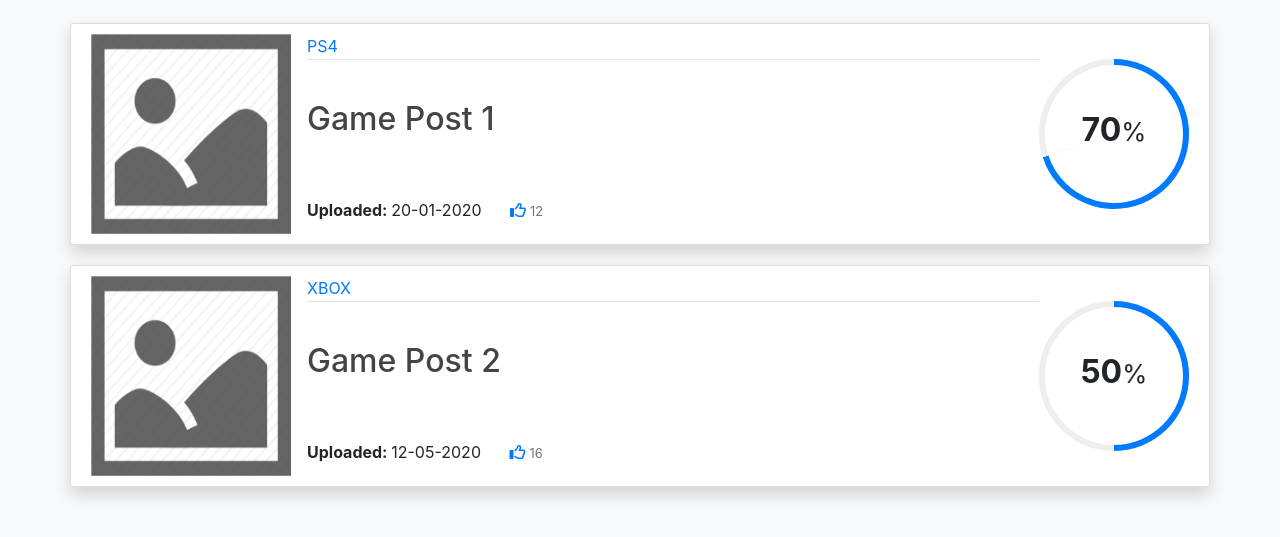
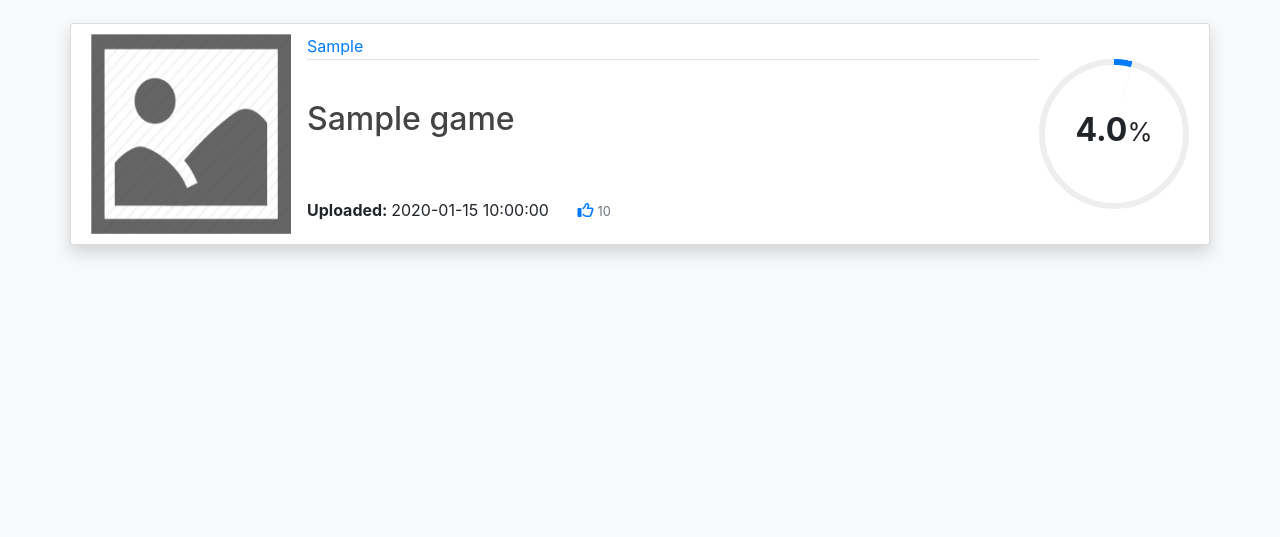
Before and after one commit to Code-Institute-Submissions/Jakejamesreid-Media-Reviewer, a Flask app: page /game-listings in a window 1280 px wide. Shown: the part 57-594 px from the top of the page. Run offline with Flask 2, Linux system fonts and the light colour scheme; a database or web service that is not in the repository returns one stand-in record (values such as "Sample title"); some libraries are stand-ins or nearby versions.

Commit message:
Connected website to MongoDB database Calculate average rating for each media entry based on user review ratings

```diff
--- a/app.py
+++ b/app.py
@@ -1,57 +1,16 @@
 import os
 from flask import Flask, render_template, request, flash
+from flask_pymongo import PyMongo
+from bson.objectid import ObjectId
+__location__ = os.path.realpath(
+    os.path.join(os.getcwd(), os.path.dirname(__file__)))
+if os.path.exists(__location__+"\\env.py"):
+    import env
 
 app = Flask(__name__)
 app.secret_key = os.environ.get("SECRET")
+app.config["MONGO_URI"] = os.environ.get("MONGO_URI")
 app.config['DEBUG'] = True
-
-MONGODB_URI = os.environ.get("MONGO_URI")
-DBS_NAME = os.environ.get("DBS_NAME")
-COLLECTION_NAME = os.environ.get("COLLECTION_NAME")
-
-game_posts = [
-    {
-        "title": "Game Post 1",
-        "author": "John",
-        "date": "20-01-2020",
-        "content": "First Post",
-        "likes": "12",
-        "platform": "PS4",
-        "rating": "70"
-    },
-
-    {
-        "title": "Game Post 2",
-        "author": "Bob",
-        "date": "12-05-2020",
-        "content": "Second Post",
-        "likes": "16",
-        "platform": "XBOX",
-        "rating": "50"
-    }
-]
-
-movie_posts = [
-    {
-        "title": "Movie Post 1",
-        "author": "John",
-        "date": "20-01-2020",
-        "content": "First Post",
-        "likes": "2",
-        "platform": "Movie",
-        "rating": "40"
-    },
-
-    {
-        "title": "Movie Post 2",
-        "author": "Bob",
-        "date": "12-05-2020",
-        "content": "Second Post",
-        "likes": "24",
-        "platform": "Movie",
-        "rating": "90"
-    },
-]
 
 @app.route("/")
 def index():
@@ -59,6 +18,16 @@ def index():
 
 @app.route("/game-listings")
 def game_listings():
+    mongo = PyMongo(app)
+    game_posts = list(mongo.db.games.find())
+
+    # Determine the average user rating for each game
+    for game in game_posts:
+        overall_rating = 0
+        for rating in game['review']:
+            overall_rating+=int(rating['rating'])
+        game['overall_rating'] = overall_rating/len(game['review'])
+
     return render_template("listings.html", posts = game_posts, category="Games")
 
 @app.route("/movie-listings")
--- a/templates/listings.html
+++ b/templates/listings.html
@@ -13,16 +13,17 @@
                 <img class="article-img mr-3" src="{{ url_for('static', filename='img/placeholder.png') }}" alt="Generic placeholder image">
                 <div class="media-body">
                     <div class="article-header-metadata">
-                        <a class="mr-2">{{ post.platform }}</a>
+                        <a class="mr-2">{{ post.media_category }}</a>
                     </div>
-                    <h2 class="article-title"><a href="#">{{ post.title }}</a></h2>
+                    <h2 class="article-title"><a href="#">{{ post.name }}</a></h2>
                     <div class="article-footer-metadata">
-                        <span><strong>Uploaded: </strong><a class="mr-4">{{ post.date }}</a> </span>
+                        <span><strong>Uploaded: </strong><a class="mr-4">{{ post.date_uploaded }}</a> </span>
                         <a href="#"><i class="far fa-thumbs-up mr-1" ></i></a><small class="text-muted">{{ post.likes }}</small>
                     </div>
                 </div>
+
                 <!-- Need to set data value to -->
-                <div class="progress mx-auto my-auto" data-value='{{ post.rating }}'>
+                <div class="progress mx-auto my-auto" data-value='{{ post.overall_rating }}'>
                     <span class="progress-left">
                         <span class="progress-bar border-primary"></span>
                     </span>
@@ -30,7 +31,7 @@
                         <span class="progress-bar border-primary"></span>
                     </span>
                     <div class="progress-value w-100 h-100 rounded-circle d-flex align-items-center justify-content-center">
-                        <div class="h2 font-weight-bold">{{ post.rating }}<small>%</small></div>
+                        <div class="h2 font-weight-bold">{{ post.overall_rating }}<small>%</small></div>
                     </div>
                 </div>
             </article>
```
